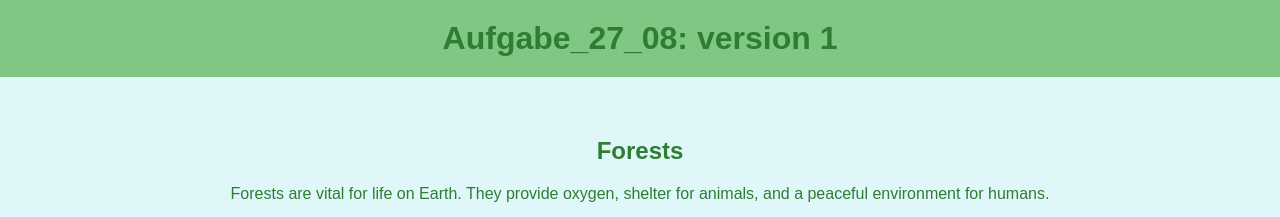
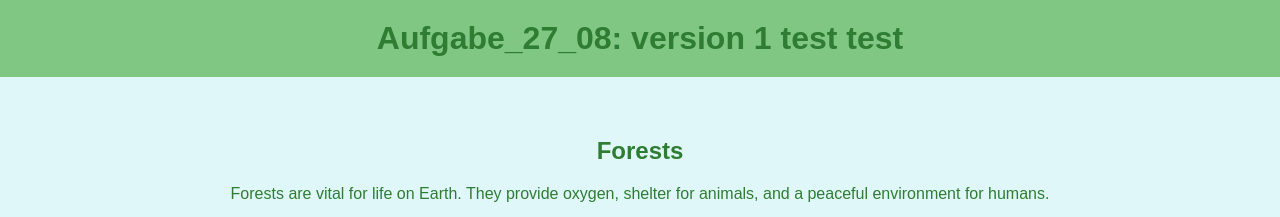
Before and after one commit to senda1988/aufgabe_27_08, a plain HTML site: page index.html in a window 1280 px wide. Shown: the top 217 px of the page. Drawn offline with Linux system fonts and the light colour scheme.

Commit message:
test änderung

```diff
--- a/index.html
+++ b/index.html
@@ -39,7 +39,7 @@
 
 <body>
     <header>
-        <h1>Aufgabe_27_08: version 1 </h1>
+        <h1>Aufgabe_27_08: version 1 test test </h1>
     </header>
 
     <section>
```
